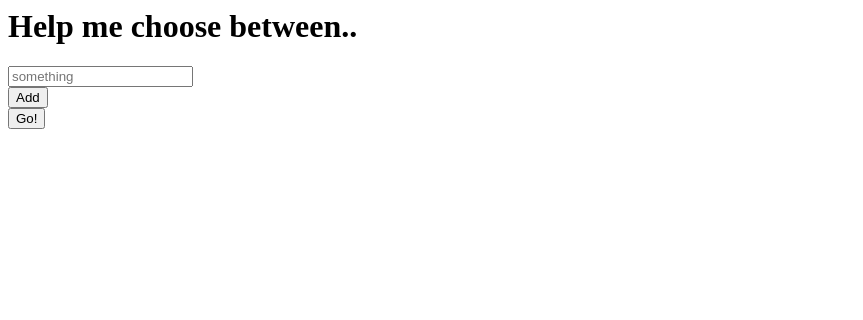
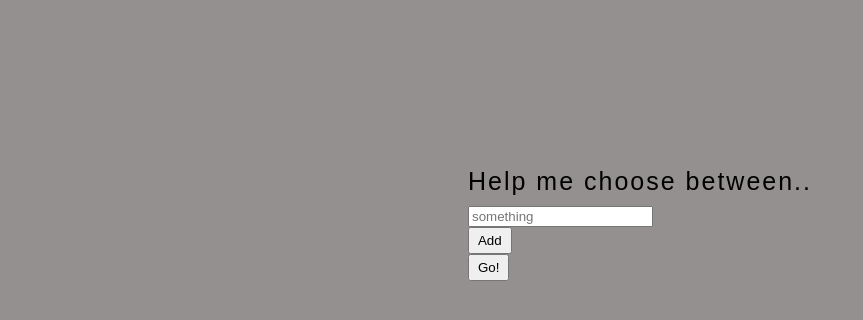
Before and after one commit to Malin303/help-me-choose, a plain HTML site: page index.html in a window 1280 px wide. Shown: the whole page, without its empty margins (0-863 px from the left). Drawn offline with Linux system fonts and the light colour scheme.

Commit message:
Added CSS

```diff
--- a/index.html
+++ b/index.html
@@ -3,6 +3,7 @@
   <head>
     <meta charset="utf-8">
     <title>Help me choose!</title>
+    <link href="./main.css" type="text/css" rel="stylesheet">
   </head>
   <body>
     <h1>Help me choose between..</h1>
--- /dev/null
+++ b/main.css
@@ -0,0 +1,39 @@
+body{
+  display: flex;
+  flex-direction: column;
+  justify-content: center;
+  align-items: center;
+  margin-top: 150px;
+  background-color: #949090;
+}
+
+h1{
+  font-weight: lighter;
+  font-size: 25px;
+  letter-spacing: 2px;
+  margin-bottom: 0px;
+  font-family:sans-serif;
+}
+
+input{
+  margin-top: 10px;
+}
+
+.inputSection{
+  margin: 50px 0px 80px 0px;
+  width: 400px;
+}
+
+.inputs{
+  width: inherit;
+  display: flex;
+  flex-direction: column;
+}
+
+button{
+  padding:4px 8px;
+}
+
+.addOption{
+  margin-top: 10px;
+}
```
